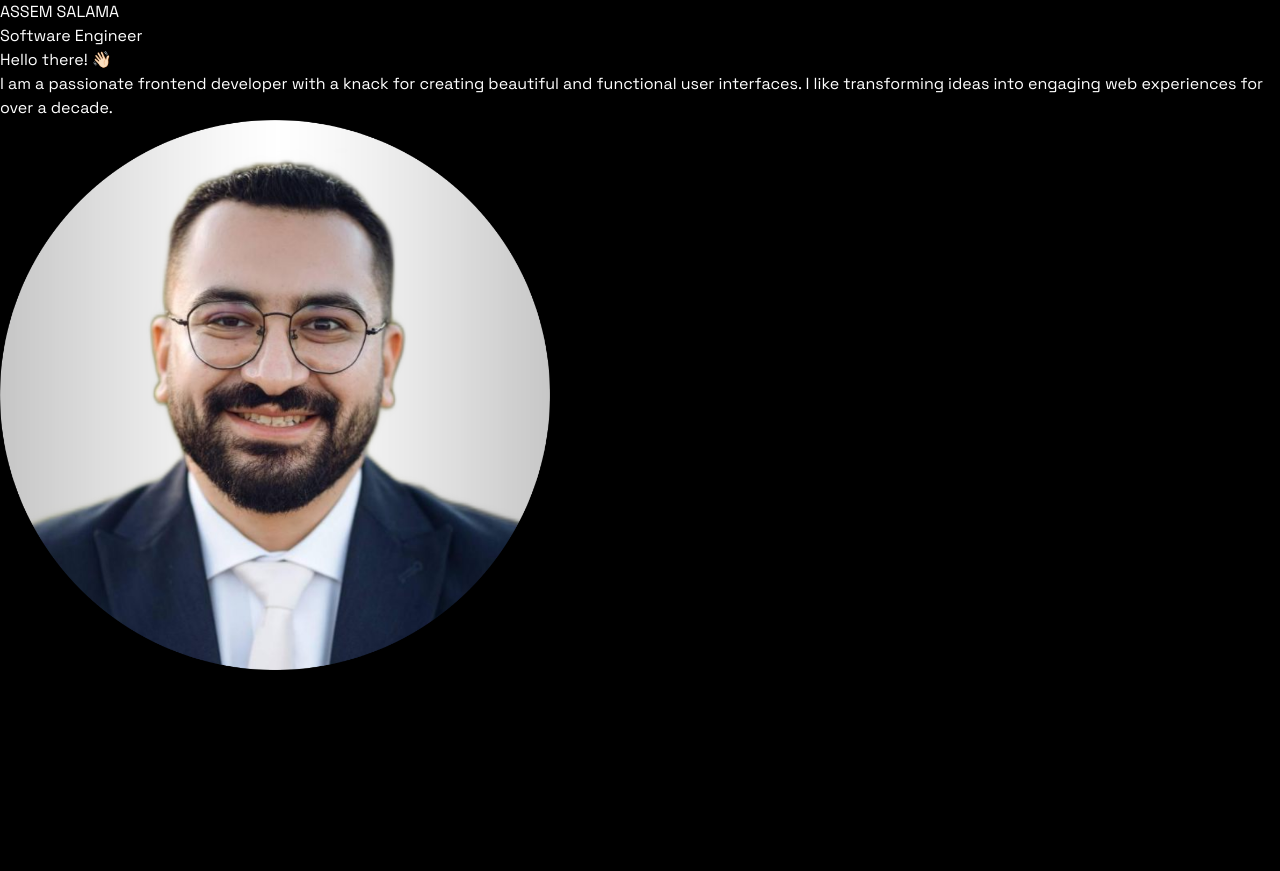
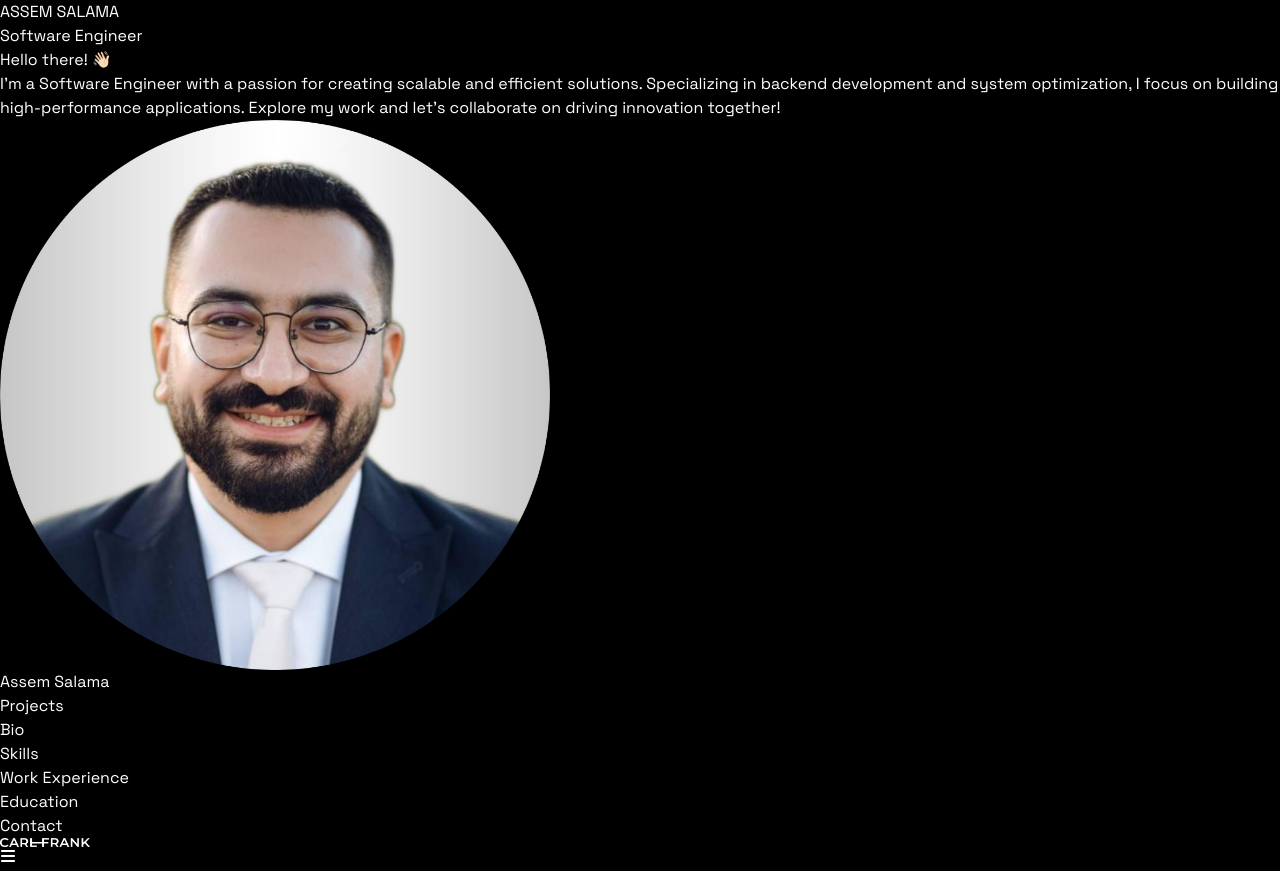
Before and after one commit to assem3811/assem-salama, a React (Vite) app: page / in a window 1280 px wide. Before the commit the page ends 800 px from the top, so only its background shows below. Built offline with nearby package versions, Linux system fonts and the light colour scheme.

Commit message:
Added NavBar

```diff
--- a/src/App.jsx
+++ b/src/App.jsx
@@ -1,5 +1,6 @@
 import React from 'react'
 import { Hero } from './components/Hero'
+import { Navbar } from './components/Navbar'
 
 export const App = () => {
   return (
@@ -8,6 +9,7 @@ export const App = () => {
         <div className=' relative z-10 flex flex-col items-center p-4 space-y-8
         container mx-auto'>
             <Hero />
+            <Navbar />
         </div>
     </div>
   )
--- a/src/components/Hero.jsx
+++ b/src/components/Hero.jsx
@@ -6,11 +6,11 @@ export const Hero = () => {
   return (
     <section className='flex min-h-screen flex-wrap items-center'>
         <div className='w-full md:w-1/2'>
-            <h2 className='my-auto p-2 text-4xl font-bold md:text-5xl lg:text-[7rem]'>
+            <h2 className='mt-6 p-2 text-4xl font-bold md:text-5xl lg:text-[7rem]'>
                 {HERO.name}
             </h2>
             <h3 className='my-auto p-2 text-xl font-thin md:text-5xl lg:text-[3rem]'>
-                Software Engineer
+                {HERO.jobTitle}
             </h3>
             <p className='my-4 p-2 text-3xl tracking-tighter lg:text-4xl'>
                 {HERO.greet}
--- /dev/null
+++ b/src/components/Navbar.jsx
@@ -0,0 +1,96 @@
+import { useState } from "react"
+
+import logo from "../assets/logo.png"
+import { NAVIGATION_LINKS } from "../constants";
+import { FaTimes } from "react-icons/fa";
+import { FaBars } from "react-icons/fa6";
+
+export const Navbar = () => {
+    const [isMobileMenuOpen, setIsMobileMenuOpen] =
+    useState (false);
+
+    const toggleMobileMenu = () => {
+        setIsMobileMenuOpen(!isMobileMenuOpen);
+    }
+
+    const handleLinkClick = (e, href) => {
+        e.preventDefault();
+        const targtElement = document.querySelector(href);
+        if(targtElement) {
+            const offset = -85;
+            const elementPosition = targtElement.getBoundingClientRect().top;
+            const offsetPosition = elementPosition + window.scrollY + offset;
+
+            window.scrollTo({
+                top: offsetPosition,
+                behavior: "smooth"
+            })
+        }
+        setIsMobileMenuOpen(false);
+    }
+  return (
+    <div>
+        <nav className="fixed left-0 right-0 top-4 z-50">
+            {/* Desktop Menu */}
+            <div className="mx-auto hidden max-w-2xl
+            items-center justify-center rounded-lg border border-stone-50/30
+            bg-black/20 py-3 backdrop-blur-lg lg:flex">
+                <div className="flex items-center justify-between gap-6">
+                    <div>
+                        <a href="#">
+                            {/* <img src={logo} width={150} alt="logo"/> */}
+                            <p>Assem Salama</p>
+                        </a>
+                    </div>
+                    <div>
+                        <ul className="flex items-center gap-4">
+                            {NAVIGATION_LINKS.map((item, index) => (
+                                <li key={index}>
+                                    <a className="text-sm hover:text-yellow-400"
+                                        href={item.href} onClick={(e) => handleLinkClick(e, item.href)}>
+                                        {item.label}
+                                    </a>
+                                </li>
+                            ))}
+                        </ul>
+                    </div>
+                </div>
+            </div>
+            {/* Mobile Menu */}
+            <div className="rounded-lg backdrop-blur-md lg:hidden">
+                <div className="flex items-center justify-between">
+                    <div>
+                        <a href="#">
+                            <img src={logo} width={90} className="m-2" alt="logo"/>
+                        </a>
+                    </div>
+                    <div className="flex items-center">
+                        <button className="focus:outline-none lg:hidden"
+                        onClick={toggleMobileMenu}>
+                            {isMobileMenuOpen ? (
+                                <FaTimes className="m-2 h-6 w-5" />
+                            ) : (
+                                <FaBars className="m-2 h-6 w-5" />
+                            )}
+                        </button>
+                    </div>
+                </div>
+                {isMobileMenuOpen && (
+                    <ul className="ml-4 mt-4 flex flex-col gap-4 backdrop-blur-md">
+                        {NAVIGATION_LINKS.map((item, index) => (
+                            <li key={index}>
+                                <a href={item.href} className="block w-full text-lg"
+                                onClick={(e) =>handleLinkClick(e, item.href)}>
+                                    {item.label}
+                                </a>
+                            </li>
+                        ))}
+                    </ul>
+                )}
+            </div>
+        </nav>
+    </div>
+  )
+}
+
+export default Navbar
--- a/src/constants/index.jsx
+++ b/src/constants/index.jsx
@@ -33,8 +33,9 @@ export const NAVIGATION_LINKS = [
 export const HERO = {
   name: "ASSEM SALAMA",
   greet: "Hello there! 👋🏻",
+  jobTitle: "Software Engineer",
   description:
-    "I am a passionate frontend developer with a knack for creating beautiful and functional user interfaces. I like transforming ideas into engaging web experiences for over a decade.",
+    "I'm a Software Engineer with a passion for creating scalable and efficient solutions. Specializing in backend development and system optimization, I focus on building high-performance applications. Explore my work and let's collaborate on driving innovation together!"
 };
 
 export const PROJECTS = [
```
